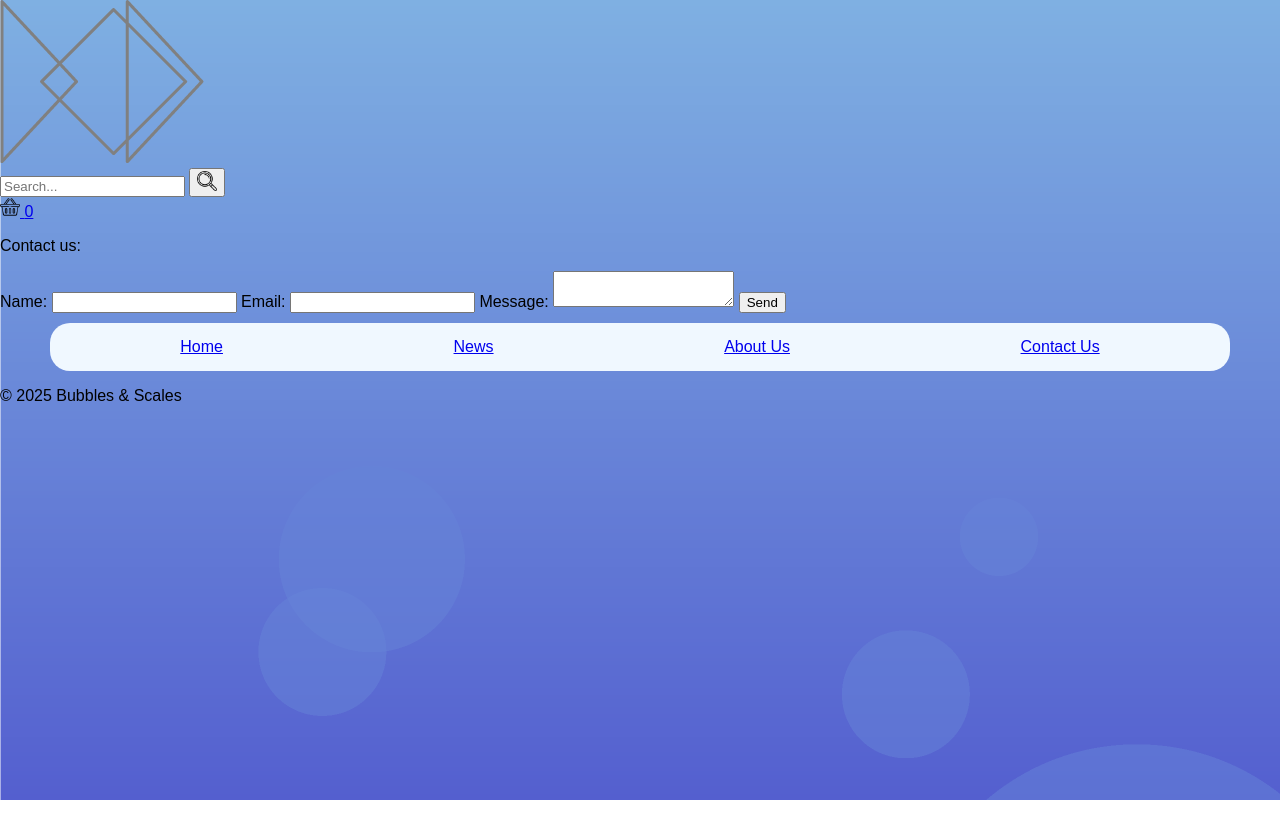
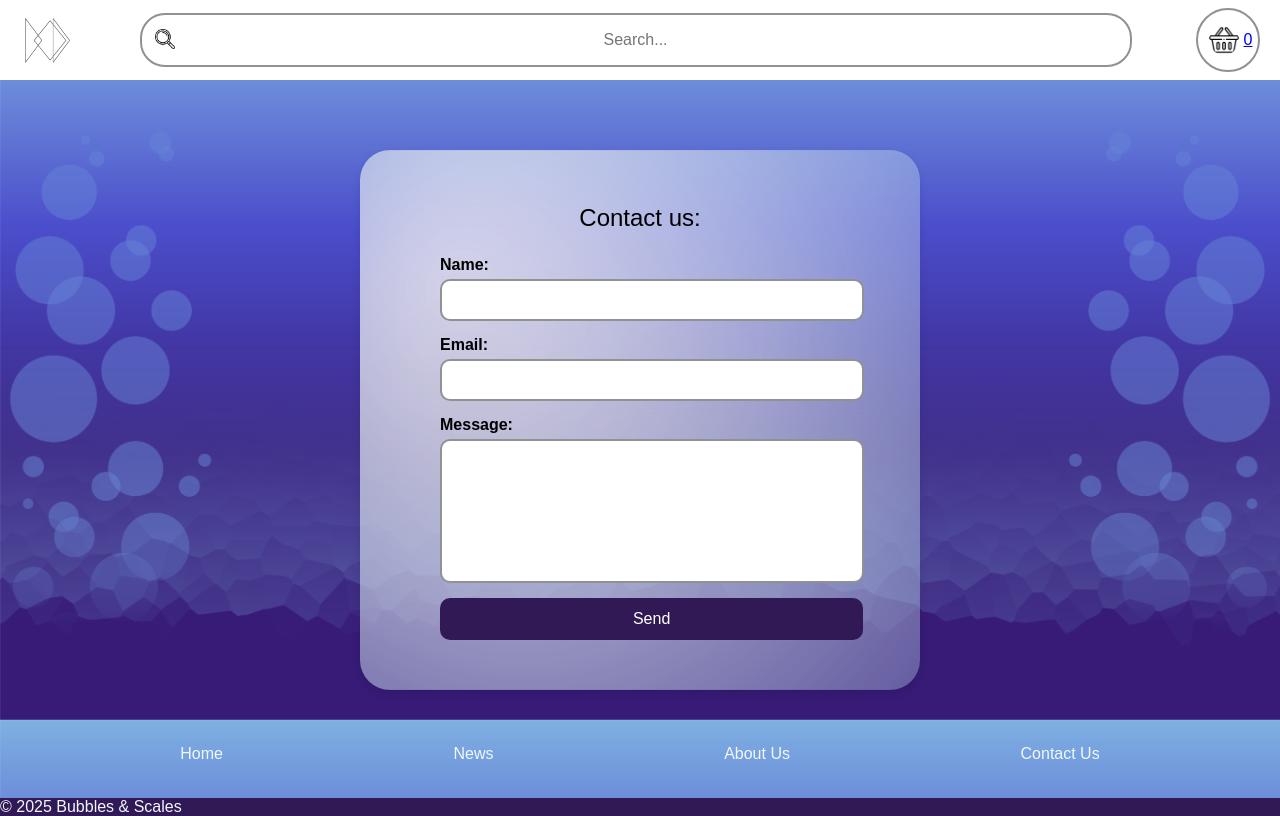
Before and after one commit to Rika84/Projekt_gr_2025, a plain HTML site: page site2/contact.html in a window 1280 px wide. Drawn offline with Linux system fonts and the light colour scheme; a web font is replaced by a local one.

Commit message:
Update styles_contact.css

```diff
--- a/site2/styles_contact.css
+++ b/site2/styles_contact.css
@@ -2,7 +2,8 @@
 
 body {
     font-family: 'Tsukimi Rounded', sans-serif;
-    background-image: url(https://raw.githubusercontent.com/Rika84/Projekt_gr_2025/main/site2/img/background.png);
+    background-image: url(https://raw.githubusercontent.com/Rika84/Projekt_gr_2025/main/site2/img/background_footer.png);
+    background-size: 100%;
     margin: 0;
     padding: 0;
     color: black;
@@ -14,11 +15,175 @@ body {
     }
 }
 
+.header {
+    background-color: white;
+    padding: 20px;
+    display: flex;
+    align-items: center;
+    justify-content: space-between;
+    width: 100%;
+    height: 80px;
+    box-sizing: border-box;
+    position: fixed;
+    top: 0;
+    margin-bottom: 40px;
+}
+
+.search-box {
+    position: relative;
+    display: flex;
+    align-items: center;
+    width: 80%;
+}
+
+.search-box input {
+    width: 100%;
+    height: 30px;
+    padding: 10px 40px 10px 40px;
+    border: 2px solid rgb(143, 145, 149);
+    border-radius: 25px;
+    font-size: 16px;
+    outline: none;
+    text-align: center;
+    font-family: 'Tsukimi Rounded', sans-serif;
+}
+
+.search-box button {
+    position: absolute;
+    left: 15px;
+    background: none;
+    border: none;
+    cursor: pointer;
+    padding: 0;
+}
+
+.search-box button img {
+    width: 20px;
+    height: 20px;
+}
+
+header button {
+    background: none;
+    border: none;
+    cursor: pointer;
+}
+
+.koszykicon {
+    width: 50px;
+    height: 50px;
+    background-color: white;
+    border-radius: 50%;
+    display: flex;
+    align-items: center;
+    justify-content: center;
+    padding: 5px;
+    border: 2px solid rgb(143, 145, 149);
+}
+
+.koszykicon img {
+    border-radius: 50%;
+    width: 30px;
+    height: 30px;
+    background-color: white;
+    display: flex;
+    align-items: center;
+    justify-content: center;
+    padding: 5px;
+}
+.homeicon img {
+    width: 45px;
+    height: 45px;
+    background-color: white;
+    display: flex;
+    align-items: center;
+    justify-content: center;
+    padding: 5px;
+}
+
+main {
+    margin-top: 150px;
+}
+
+.maincontent {
+    width: 500px;
+    background-image: url(https://raw.githubusercontent.com/Rika84/Projekt_gr_2025/main/site2/img/background_box.png);
+    background-size: cover;
+    background-position: center;
+    border-radius: 30px;
+    box-shadow: 0 4px 10px rgba(0, 0, 0, 0.1);
+    text-align: center;
+    margin: 20px auto 40px;
+    padding: 30px;
+}
+.maincontent p {
+    font-size: 24px;
+}
+
+.contactform {
+    display: flex;
+    flex-direction: column;
+    align-items: flex-start;
+    width: 80%;
+    max-width: 400px;
+    margin: 20px auto;
+}
+
+.contactform label {
+    font-size: 16px;
+    font-weight: bold;
+    margin-bottom: 5px;
+}
+
+.contactform input,
+.contactform textarea {
+    width: 400px;
+    padding: 10px;
+    border: 2px solid rgb(143, 145, 149);
+    border-radius: 10px;
+    font-size: 16px;
+    margin-bottom: 15px;
+    font-family: 'Tsukimi Rounded', sans-serif;
+}
+
+.contactform textarea {
+    height: 120px;
+    resize: none;
+}
+
+.contactform button {
+    width: 423.2px;
+    padding: 12px;
+    font-size: 16px;
+    background-color: rgba(49, 25, 86, 255);
+    color: white;
+    border: none;
+    border-radius: 10px;
+    cursor: pointer;
+    font-family: 'Tsukimi Rounded', sans-serif;
+    transition: background-color 0.3s ease;
+}
+
+.contactform button:hover {
+    background-color: rgb(70, 40, 120);
+}
+
 .menubar{
-    margin: 10px 50px;
+    margin: 20px 50px;
     display: flex;
     justify-content: space-around;
-    background-color: aliceblue;
     border-radius: 20px;
     padding: 15px;
 }
+
+.menubar a {
+    color: aliceblue;
+    text-decoration: none;
+}
+
+.c {
+    background-color: rgba(49,25,86,255);
+    color: aliceblue;
+    text-align: left;
+    bottom: 0;
+    margin: 0;
+}
```
